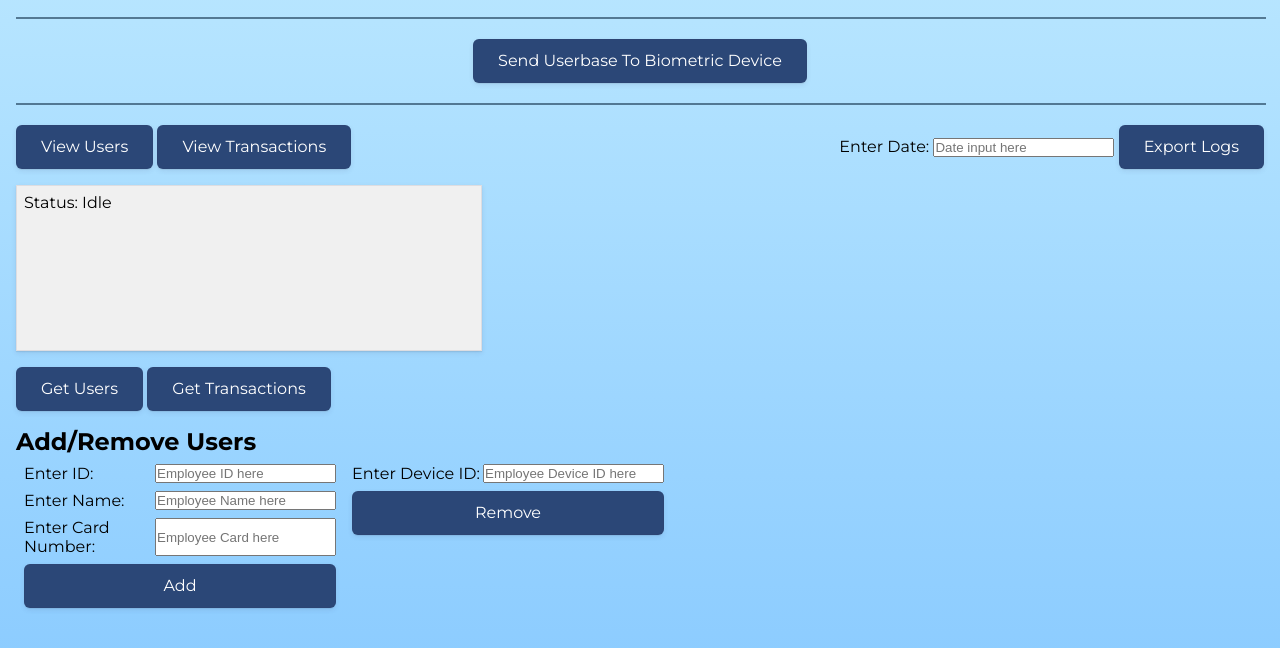
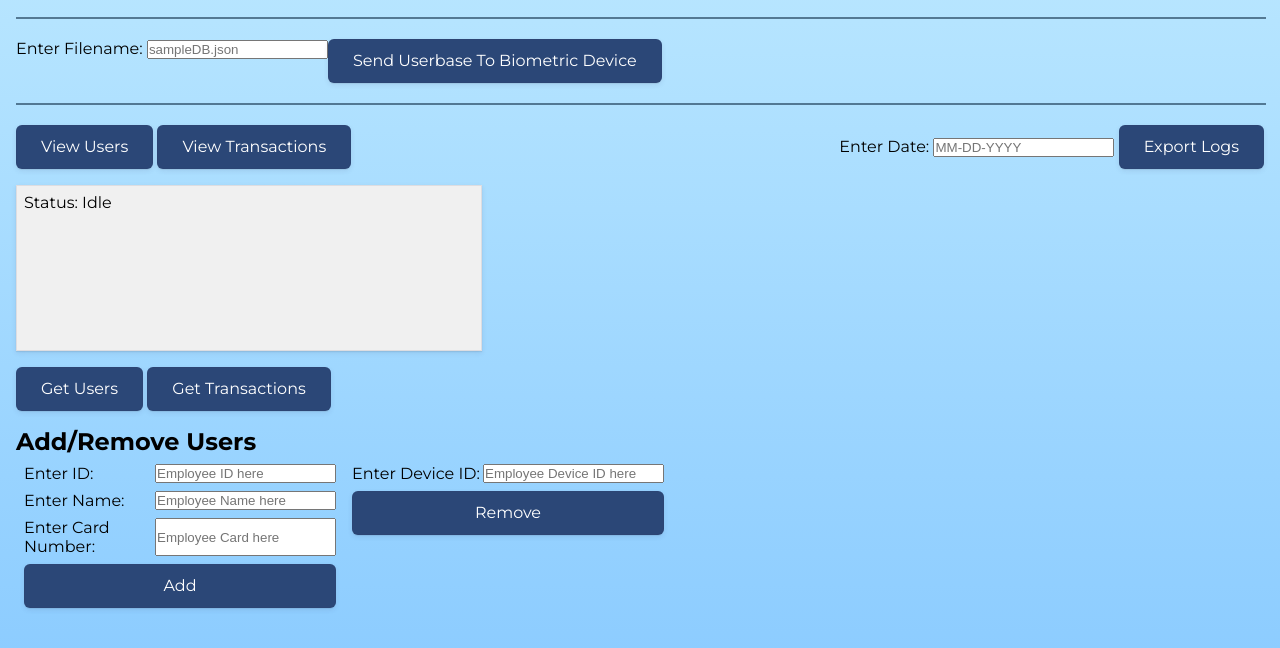
Before and after one commit to VincentTan8/biometric-express, a website: page public/index.html in a window 1280 px wide. Shown: the part 58-706 px from the top of the page. Drawn offline with nearby package versions, Linux system fonts and the light colour scheme; no server answers.

Commit message:
fix: updated button for updating userbase

```diff
--- a/public/index.html
+++ b/public/index.html
@@ -27,9 +27,13 @@
     <div class="container">
         <h1>Phihope Biometrics</h1>
         <hr>
-        <div class="flex" style="justify-content: center;">
+        <div class="flex userbase">
             <div>
-                <button onclick="">Send Userbase To Biometric Device</button>
+                <label for="userFile">Enter Filename:</label>
+                <input type="text" id="userFile" name="userFile" placeholder="sampleDB.json">
+            </div>
+            <div>
+                <button onclick="refreshUserbase()">Send Userbase To Biometric Device</button>
             </div>
         </div>
         <hr>
@@ -40,7 +44,7 @@
             </div>
             <div>
                 <label for="date">Enter Date:</label>
-                <input type="text" id="date" name="date" placeholder="Date input here">
+                <input type="text" id="date" name="date" placeholder="MM-DD-YYYY">
                 <button onclick="exportLogs()">Export Logs</button>
             </div>
         </div>
```
